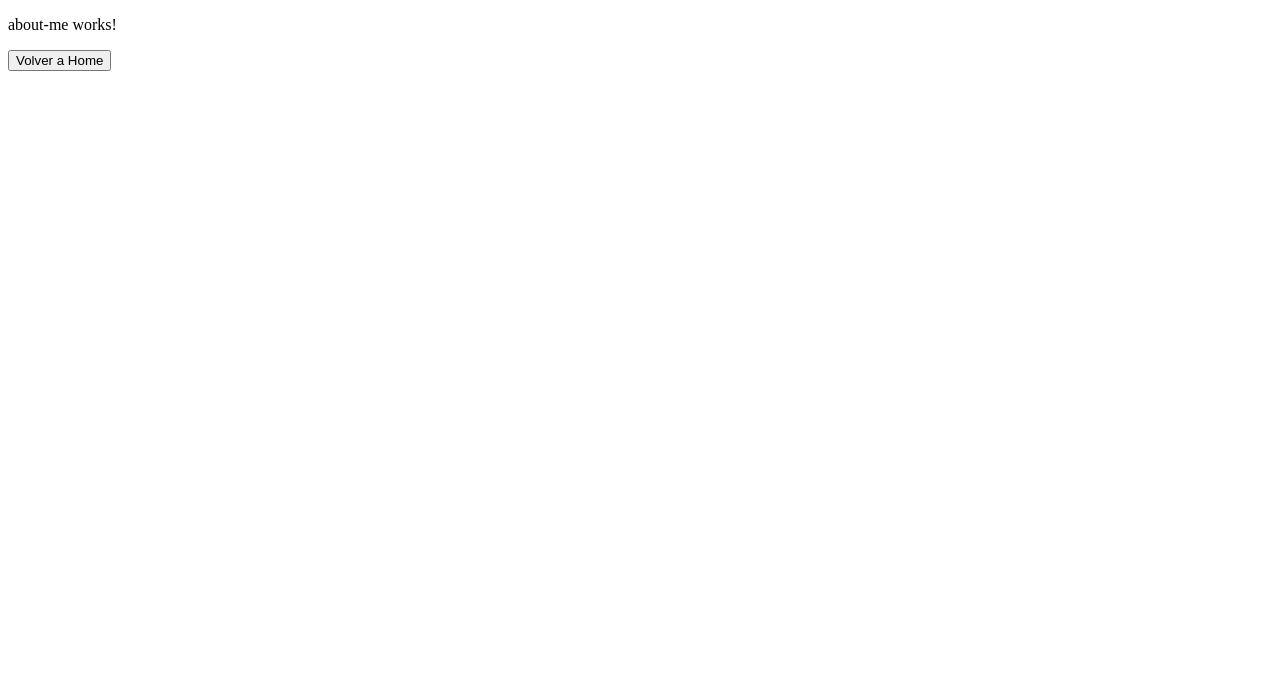
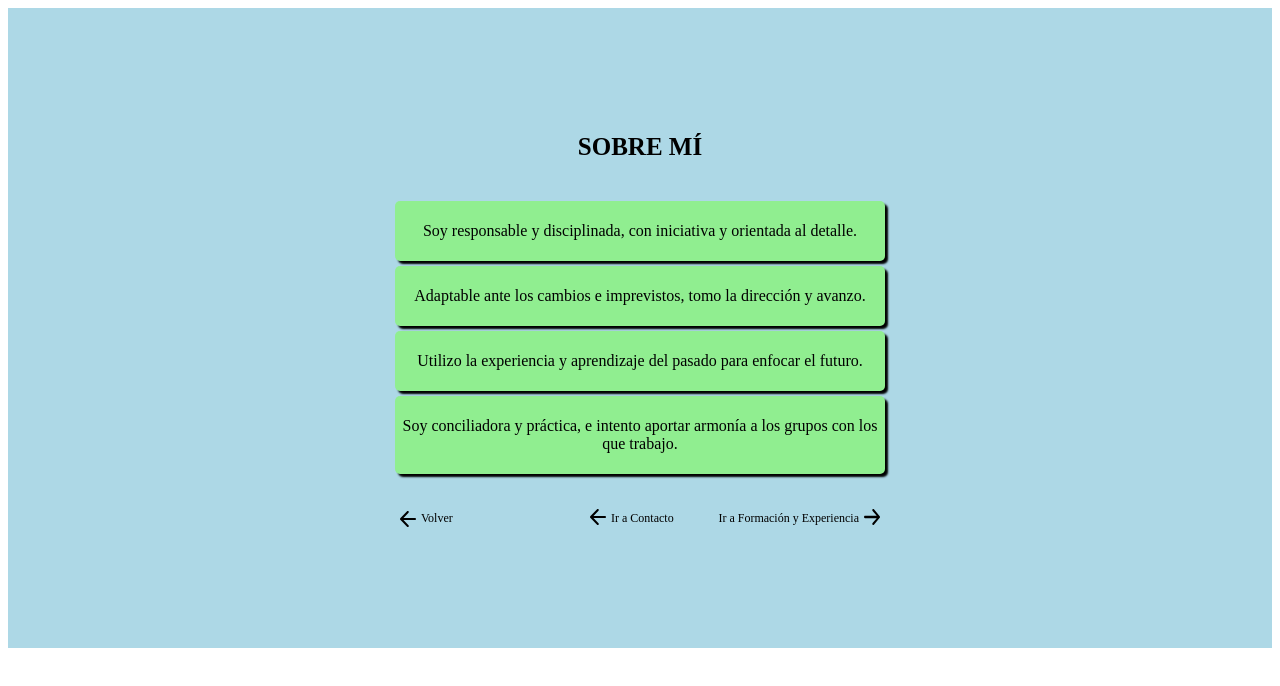
Before and after one commit to lruimart/portfolio, an Angular app: page /about-me in a window 1280 px wide. Shown: the top 686 px of the page. Built offline with nearby package versions, Linux system fonts and the light colour scheme.

Commit message:
Created structure and styles of section 'About Me'

```diff
--- a/src/app/pages/home/home.component.scss
+++ b/src/app/pages/home/home.component.scss
@@ -14,7 +14,6 @@
     justify-content: center;
     width: 500px;
     height: 500px;
-    border-radius: 5px;
     margin: 100px;
     padding: 20px;
 }
@@ -62,7 +61,7 @@
     align-items: end;
     cursor: pointer;
     border-radius: 5px;
-    transition-duration:0.3s
+    transition-duration: 0.3s
 }
 
 .about_me_btn:hover, .experience_btn:hover, .skills_btn:hover, .contact_btn:hover {
--- a/src/app/pages/home/sections/about-me/about-me.component.html
+++ b/src/app/pages/home/sections/about-me/about-me.component.html
@@ -1,2 +1,37 @@
-<p>about-me works!</p>
-<button (click)="backToHome()">Volver a Home</button>
+<div class="container">
+    <div class="about_me_cont">
+        <div class="about_me_title">
+            <p class="about_me_txt">SOBRE MÍ</p>
+        </div>
+        <div class="about_me_description">
+            <div class="first_descript">
+                <p class="descript_txt">Soy responsable y disciplinada, con iniciativa y orientada al detalle.</p>
+            </div>
+            <div class="second_descript">
+                <p class="descript_txt">Adaptable ante los cambios e imprevistos, tomo la dirección y avanzo.</p>
+            </div>
+            <div class="third_descript">
+                <p class="descript_txt">Utilizo la experiencia y aprendizaje del pasado para enfocar el futuro.</p>
+            </div>
+            <div class="fourth_descript">
+                <p class="descript_txt">Soy conciliadora y práctica, e intento aportar armonía a los grupos con los que trabajo.</p>
+            </div>
+        </div>
+        <div class="redirect_container">
+            <div class="back_container" (click)="backToHome()">
+                <img class="back_arrow" src="../../../../../assets/img/left-arrow.svg">
+                <p class="back_txt">Volver</p>
+            </div>
+            <div class="redirect_options">
+                <div class="redirect_contact" (click)="redirectToContact()">
+                    <img class="contact_arrow" src="../../../../../assets/img/left-arrow.svg">
+                    <p class="contact_txt">Ir a Contacto</p>
+                </div>
+                <div class="redirect_experience" (click)="redirectToExperience()">
+                    <p class="experience_txt">Ir a Formación y Experiencia</p>
+                    <img class="experience_arrow" src="../../../../../assets/img/right-arrow.svg">
+                </div>
+            </div>
+        </div>
+    </div>
+</div>
--- a/src/app/pages/home/sections/about-me/about-me.component.scss
+++ b/src/app/pages/home/sections/about-me/about-me.component.scss
@@ -0,0 +1,99 @@
+.container {
+    display: flex;
+    justify-content: center;
+    align-items: center;
+    background-color: lightblue;
+    width: 100%;
+    height: 100%;
+}
+
+.about_me_cont {
+    display: flex;
+    flex-direction: column;
+    align-items: center;
+    justify-content: center;
+    width: 500px;
+    height: 500px;
+    // background-color: lightgrey;
+    margin: 50px;
+    padding: 20px;
+}
+
+.about_me_title {
+    // background-color: violet;
+    margin-bottom: 10px;
+}
+
+.about_me_txt {
+    font-weight: bold;
+    font-size: 25px;
+}
+
+.first_descript, .second_descript, .third_descript, .fourth_descript {
+    display: flex;
+    justify-content: center;
+    align-items: center;
+    background-color: lightgreen;
+    border-radius: 5px;
+    margin: 5px;
+    padding: 5px;
+    box-shadow: 3px 3px 2px;
+    transition: transform 0.3s ease;
+}
+
+.first_descript:hover, .second_descript:hover, .third_descript:hover, .fourth_descript:hover {
+    transform: scale(1.1);
+}
+
+.descript_txt {
+    text-align: center;
+}
+
+.redirect_container {
+    display: flex;
+    justify-content: space-between;
+    align-items: center;
+}
+
+.back_container {
+    display: flex;
+    justify-content: start;
+    align-items: center;
+    margin-top: 10px;
+    padding: 10px;
+    cursor: pointer;
+    width: 170px;
+}
+
+.redirect_options {
+    display: flex;
+    justify-content: space-between;
+    align-items: center;
+    margin-top: 10px;
+    padding: 10px;
+    width: 300px;
+}
+
+.redirect_contact, .redirect_experience {
+    display: flex;
+    cursor: pointer;
+}
+
+.back_txt, .contact_txt, .experience_txt {
+    font-size: 12px;
+}
+
+.back_arrow, .contact_arrow, .experience_arrow {
+    display: flex;
+    padding: 5px;
+    width: 16px;
+    height: 16px;
+}
+
+.contact_arrow, .experience_arrow {
+    margin-top: 5px;
+}
+
+// .back_btn, .contact_btn, .experience_btn {
+//     cursor: pointer;
+// }
--- a/src/app/pages/home/sections/about-me/about-me.component.ts
+++ b/src/app/pages/home/sections/about-me/about-me.component.ts
@@ -18,4 +18,12 @@ export class AboutMeComponent {
     this.router.navigate(['/home']);
   }
 
+  redirectToContact() {
+    this.router.navigate(['/contact']);
+  }
+
+  redirectToExperience() {
+    this.router.navigate(['/experience']);
+  }
+
 }
```
Also changed, not shown: src/assets/img/left-arrow.svg (added), src/assets/img/right-arrow.svg (added).
